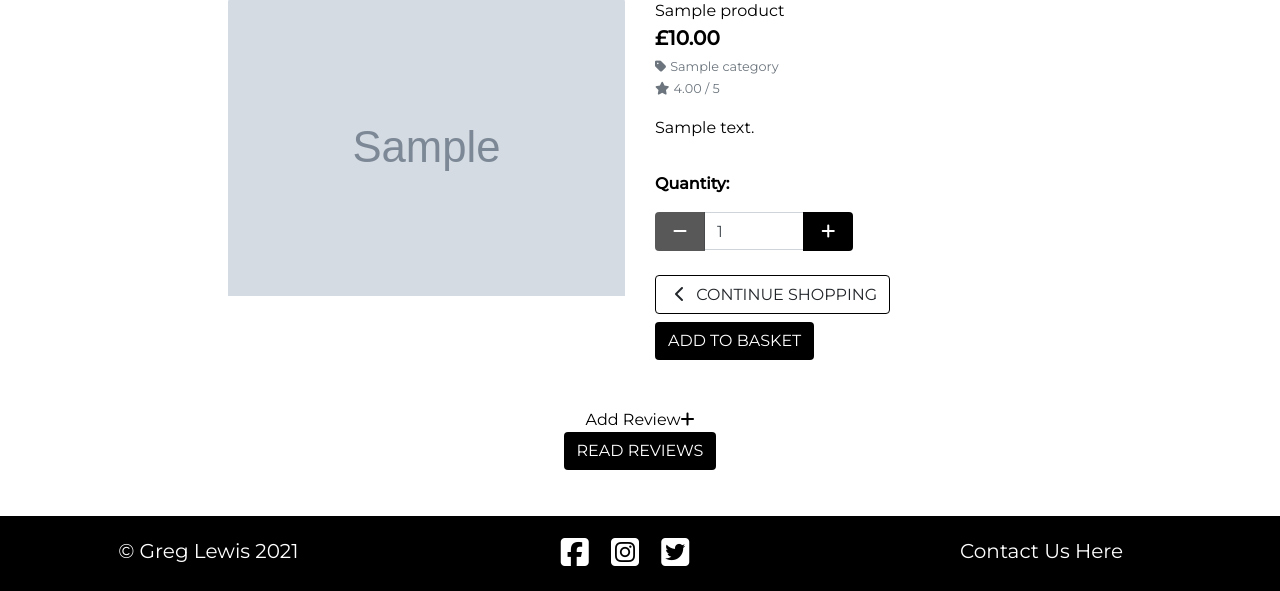
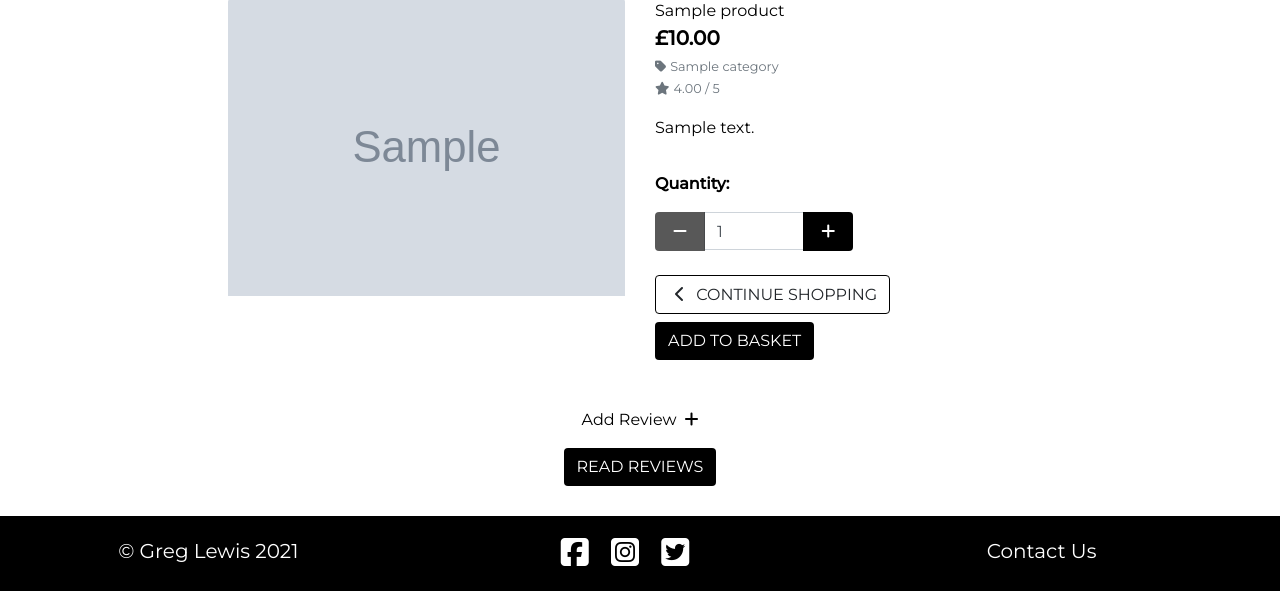
Before and after one commit to Gregory4321/cooks_finest, a Django app: page /products/1/ in a window 1280 px wide. Shown: the part 209-800 px from the top of the page. Run offline with Django 3.2, Linux system fonts and the light colour scheme; tables that the repository leaves empty hold one stand-in row (values such as "Sample post"); grey boxes marked "Sample" are stand-in pictures; parts of the project's set-up code (start-up, migrations or seed data) failed here and were passed over; some libraries are stand-ins or nearby versions.

Commit message:
Minor styling edits

```diff
--- a/home/templates/home/index.html
+++ b/home/templates/home/index.html
@@ -35,7 +35,7 @@
                 <div class="col-12 col-md-6 cards">
                     <!-- Blog Card -->
                     <div class="card bg-dark text-white text-center">
-                        <img src="/media/blog-image.jpg" class="card-img custom-card-img" alt="...">
+                        <img src="{{ MEDIA_URL }}blog-image.jpg" class="card-img custom-card-img" alt="Blog card image">
                         <div class="card-img-overlay text-center d-flex">
                             <div class="align-self-center mx-auto">
                                 <!-- Button to Blog -->
@@ -48,7 +48,7 @@
                 <div class="col-12 col-md-6 cards">
                     <!-- Special Offers Card -->
                     <div class="card bg-dark text-white">
-                        <img src="/media/special-image.jpeg" class="card-img custom-card-img" alt="...">
+                        <img src="{{ MEDIA_URL }}special-image.jpeg" class="card-img custom-card-img" alt="Special Offers card image">
                         <div class="card-img-overlay text-center d-flex">
                             <div class="align-self-center mx-auto">
                                 <h5 class="card-title">Take a look at our special offers</h5>
--- a/products/templates/products/product_detail.html
+++ b/products/templates/products/product_detail.html
@@ -116,12 +116,13 @@
             </div>
         </div>
         <div class="row">
-            <div class="col text-center">
+
+            <div class="col text-center add-review-link">
                 <!-- Add Review Link -->
-                <a href="{% url 'add_review' product.id %}" class="text-black">Add Review<i class="fas fa-plus"></i></a>
+                <a href="{% url 'add_review' product.id %}" class="text-black mb-3">Add Review<i class="fas fa-plus ml-2"></i></a>
                 <p>
                     <!-- Read Reviews Button -->
-                    <a class="btn btn-black" data-toggle="collapse" href="#collapseReview" role="button" aria-expanded="false" aria-controls="collapseExample">
+                    <a class="btn btn-black mt-3" data-toggle="collapse" href="#collapseReview" role="button" aria-expanded="false" aria-controls="collapseExample">
                     <span class="text-uppercase">Read Reviews</span>
                     </a>
                 </p>
@@ -130,10 +131,12 @@
                     {% if product.reviews.count > 0 %}
                         {% for review in product.reviews.all %}
                         <div class="card card-body mb-2">
+                            <!-- Review Rating -->
+                            <p class="review-card-content"><small>{{ review.review_rating }} / 5 <i class="fas fa-star"></i></small></p>
+                            <!-- Review User and Date-->
+                            <p><small class="text-muted">{{ review.user_profile }} | {{ review.created_on }}</small></p>
                             <!-- Review Title -->
                             <h5 class="card-title">{{ review.review_title }}</h5>
-                            <!-- Review Rating -->
-                            <p><small class="text-muted">{{ review.review_rating }} / 5 <i class="fas fa-star"></i></small></p>
                             <!-- Reivew Content -->
                             <p class="card-text">{{ review.review_content }}</p>
                         </div>
--- a/static/css/base.css
+++ b/static/css/base.css
@@ -265,9 +265,17 @@ a.category-badge > span.badge:hover {
 
 /* ----------------------------------------------------  Product Detail Page */
 
+.add-review-link a:hover i {
+    color: #E1AD01;
+}
+
 .review-card {
     margin: 2rem auto;
     width: 75%;
+}
+
+.review-card-content {
+    margin-bottom: 0.25rem;
 }
 
 /* ----------------------------------------------------  Footer */
--- a/templates/includes/footer.html
+++ b/templates/includes/footer.html
@@ -31,7 +31,7 @@
             </div>
             <!-- Contact Link -->
             <div class="col-12 col-sm-4 footer-section">
-                <div class="contact-link"><a href="{% url 'contact' %}">Contact Us Here</a></div>
+                <div class="contact-link"><a href="{% url 'contact' %}">Contact Us</a></div>
             </div>
         </div>
     </div>
```
